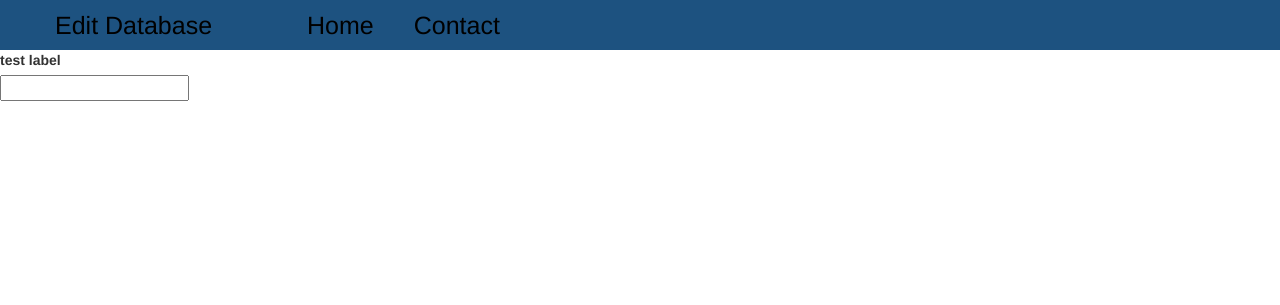
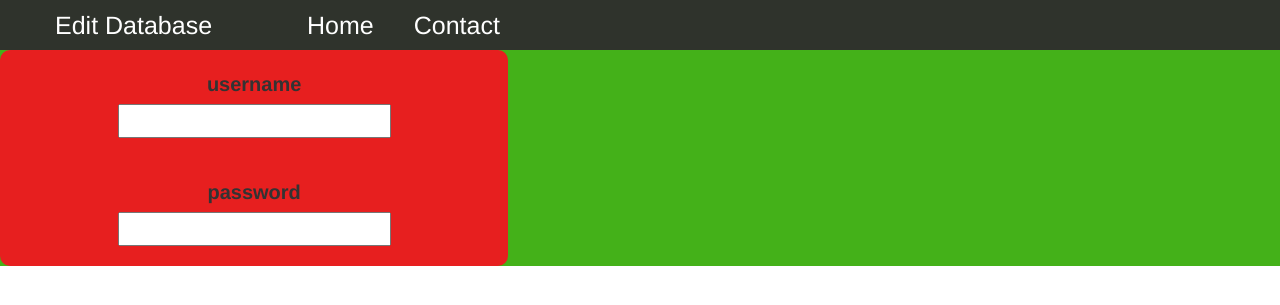
Before and after one commit to kcmurray1/learning-databases, a Flask app: page / in a window 1280 px wide. Shown: the top 305 px of the page. Run offline with Flask 3, Linux system fonts and the light colour scheme; some libraries are stand-ins or nearby versions.

Commit message:
started stylizing login element

```diff
--- a/mySQL-Python/app/frontend/static/js/index.js
+++ b/mySQL-Python/app/frontend/static/js/index.js
@@ -1,6 +1,10 @@
+// Main script body
 document.addEventListener("DOMContentLoaded", function()
 {
+    let mainContainer = document.getElementById("container-below-nav");
+
     let idk = document.getElementById("login-container")
-    idk.appendChild(new InputTextField("test label").element)
+    idk.appendChild(new InputTextField("username").element)
 
+    idk.appendChild(new InputTextField("password").element)
 })
--- a/mySQL-Python/app/frontend/static/js/input-text-field.js
+++ b/mySQL-Python/app/frontend/static/js/input-text-field.js
@@ -5,7 +5,7 @@ class InputTextField
         this.label = label;
 
         this.element = document.createElement("form")
-        this.element.className = "InputTextField"
+        this.element.className = "inputTextField"
 
         this.labelElement = document.createElement("label")
         this.labelElement.textContent = this.label
--- a/mySQL-Python/app/frontend/static/styles/body.css
+++ b/mySQL-Python/app/frontend/static/styles/body.css
@@ -1,3 +1,9 @@
 body {
     background-color: rgb(255, 255, 255);
 }
+
+.container-below-nav {
+    display: grid;
+    grid-template-columns: auto auto auto;
+    background-color: rgb(68, 177, 25);
+}
--- /dev/null
+++ b/mySQL-Python/app/frontend/static/styles/login-container.css
@@ -0,0 +1,11 @@
+.login-container {
+    background-color: rgb(231, 31, 31);
+    border-radius: 10px;
+    width: 80%;
+}
+
+.login-container > form.inputTextField {
+    text-align: center;
+    font-size: 20px;
+    padding: 20px;
+}
--- a/mySQL-Python/app/frontend/static/styles/navbar.css
+++ b/mySQL-Python/app/frontend/static/styles/navbar.css
@@ -1,11 +1,11 @@
 .container-fluid{
-    background-color: rgb(29, 82, 128);
+    background-color: rgb(47, 51, 44);
 }
 
 .container-fluid a {
     float: left;
     font-size: 25px;
-    color: black;
+    color: rgb(255, 255, 255);
     padding-left: 40px;
 }
 
--- a/mySQL-Python/app/frontend/templates/index.html
+++ b/mySQL-Python/app/frontend/templates/index.html
@@ -1,15 +1,20 @@
 {% extends "base.html" %}
 
- {% block scripts %}
+{% block scripts %}
   <script type="text/javascript" src="{{ url_for('static', filename='js/input-text-field.js') }}"></script>
    <script type="text/javascript" src="{{ url_for('static', filename='js/index.js') }}"></script>
- {% endblock%}
+{% endblock%}
+
+{%block styles%}
+  <link rel="stylesheet" type="text/css" href="{{ url_for('static', filename='styles/login-container.css') }}">
+{% endblock%}
 
 {% block title%}Home{% endblock %}
 
 {% block content %}
-
-<div class="login-container" id="login-container">
-
+<div class="container-below-nav" id="container-below-nav">
+  <div class="login-container" id="login-container">
+  </div>
+</div>
 </div>
 {% endblock %}
```
